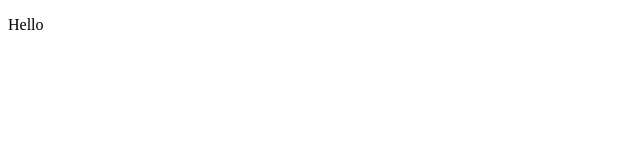
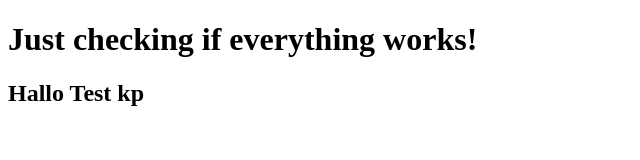
Before and after one commit to backbofen/isthisevenacompany, a website: page public/test.html in a window 1280 px wide. Shown: the whole page, without its empty margins (0-640 px from the left). Drawn offline with Linux system fonts and the light colour scheme.

Commit message:
Update test.html

```diff
--- a/public/test.html
+++ b/public/test.html
@@ -1,15 +1,12 @@
 <!DOCTYPE html>
-
     <head>
-        <meta charset="utf-8">
         <meta http-equiv="X-UA-Compatible" content="IE=edge">
-        <title>gggggggg</title>
+        <title>Heroku Setup Test!</title>
         <meta name="description" content="">
         <meta name="viewport" content="width=device-width, initial-scale=1">
-        <link rel="stylesheet" href="">
     </head>
     <body>
-        <p>Hello</p>
-
+        <h1>Just checking if everything works!</h1>
+        <h2>Hallo Test kp</h2>
     </body>
 </html>
```
